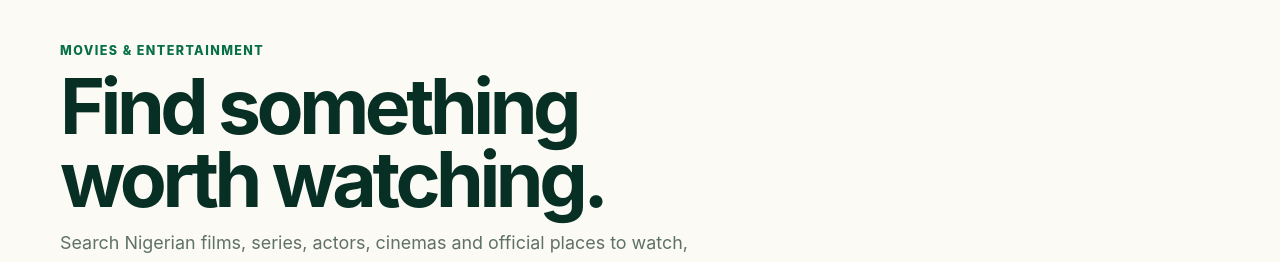
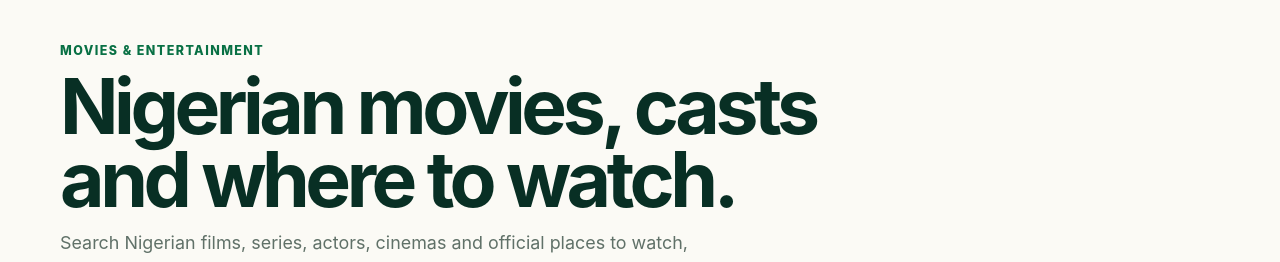
Before and after one commit to eghosa001/nigeria, a Next.js app: page /entertainment in a window 1280 px wide. Shown: the part 170-432 px from the top of the page. Built offline with nearby package versions, Linux system fonts and the light colour scheme; no server answers.

Commit message:
SEO: align app/entertainment/page.tsx landing-page H1 with visitor search intent

```diff
--- a/app/entertainment/page.tsx
+++ b/app/entertainment/page.tsx
@@ -56,7 +56,7 @@ export default function EntertainmentPage() {
       <section className="section page-top minimal-section-hero">
         <div className="container">
           <span className="eyebrow">Movies & Entertainment</span>
-          <h1>Find something worth watching.</h1>
+          <h1>Nigerian movies, casts and where to watch.</h1>
           <p className="page-intro">Search Nigerian films, series, actors, cinemas and official places to watch, then continue to the responsible platform.</p>
           <form className="section-quick-search" action="/entertainment/movies#curated-movies" method="get" role="search">
             <label>
```
